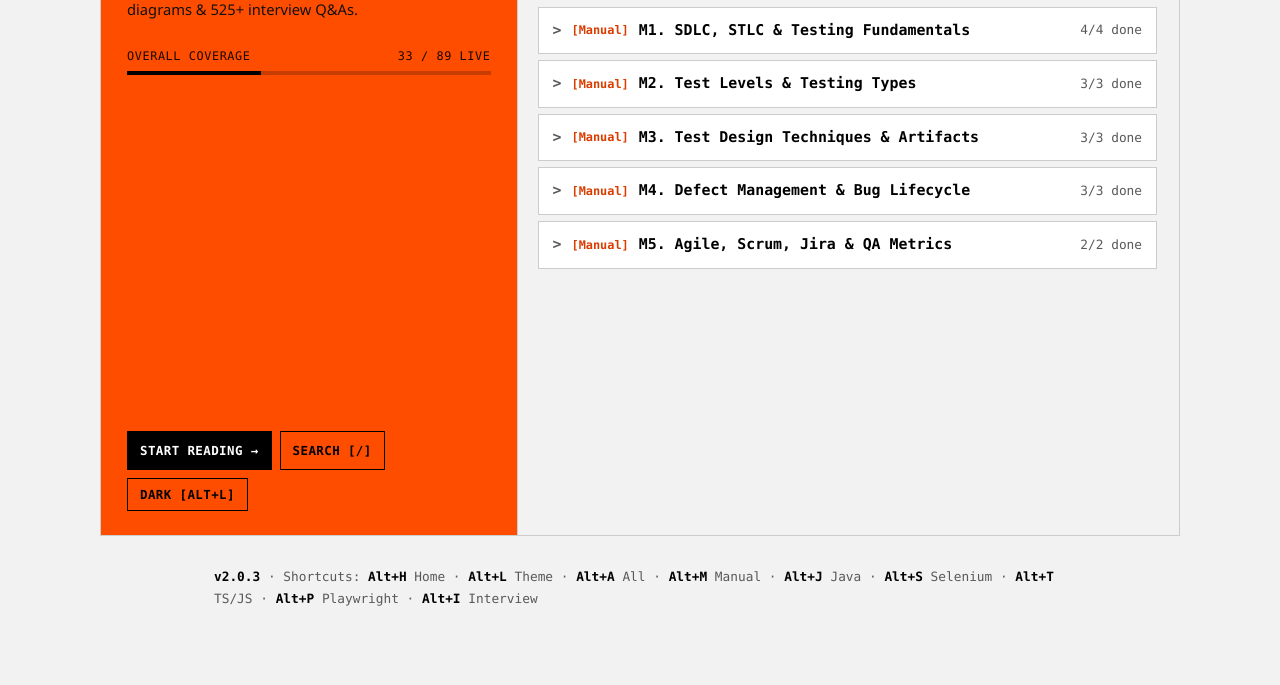
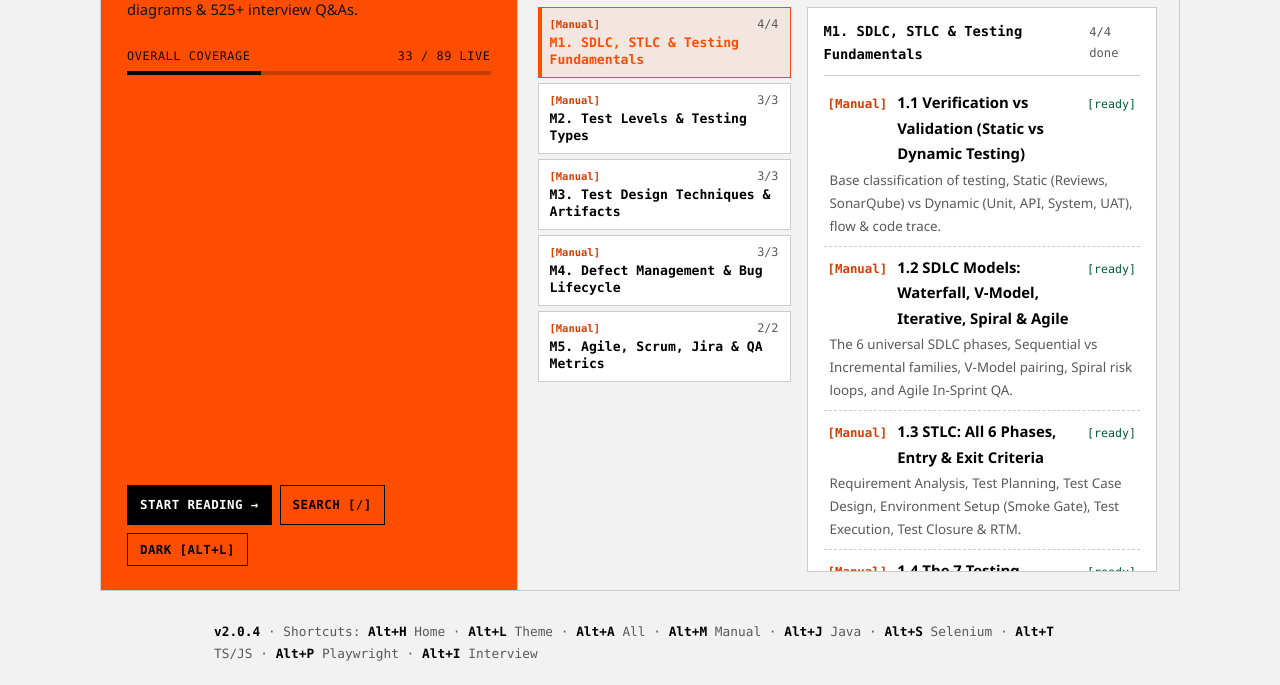
Before and after one commit to prasanthkankati/sdet-explainer, a plain HTML site: page site/index.html in a window 1280 px wide. Shown: the part 194-879 px from the top of the page. Before the commit the page ends 824 px from the top, so only its background shows below. Drawn offline with Linux system fonts and the light colour scheme.

Commit message:
v2.0.4: Zero-jitter Master-Detail 2-pane deck inside single home slide

```diff
--- a/site/app.js
+++ b/site/app.js
@@ -70,7 +70,7 @@
   }
 
   // Global Header Brand Link + Alt+<Letter> Track, Home & Light/Dark Theme Shortcuts
-  const SITE_VERSION = "v2.0.3";
+  const SITE_VERSION = "v2.0.4";
   const SHORTCUT_MAP = {
     h: "HOME",
     l: "THEME",
@@ -371,20 +371,14 @@
         groups.get(sec).push(t);
       });
 
-      let html = "";
-      groups.forEach((items, sec) => {
-        items.sort((a, b) => (a.order || 99) - (b.order || 99));
+      const secKeys = Array.from(groups.keys());
+      let activeSec = secKeys[0] || "";
+
+      function renderCards(secName) {
+        const items = (groups.get(secName) || []).slice().sort((a, b) => (a.order || 99) - (b.order || 99));
         const secDone = items.filter(x => x.file).length;
-        const secTrack = items[0] ? items[0].track : "";
-        const openCls = q ? " open" : "";
-        html += `<div class="sec-group${openCls}">` +
-          `<div class="sec-hdr" title="Hover to preview · Click to pin">` +
-            `<span class="sec-chev">&gt;</span>` +
-            `<span class="tag ${secTrack}">${secTrack}</span>` +
-            `<span class="sec-title">${esc(sec)}</span>` +
-            `<span class="sec-count">${secDone}/${items.length} done</span>` +
-          `</div>` +
-          `<div class="sec-body"><div class="sec-inner">` +
+        return `<div class="deck-chapters-hdr"><b>${esc(secName)}</b><span>${secDone}/${items.length} done</span></div>` +
+          `<div class="deck-chapters-list fade-in">` +
           items.map(t => {
             if (t.file) {
               return `<a class="card" href="topics/${t.file}"><div class="card-top"><span class="tag ${t.track}">${t.track}</span>` +
@@ -394,13 +388,31 @@
                 `<h3>${esc(t.title)}</h3><span class="status-pill">[queued]</span></div><p>${esc(t.summary)}</p></div>`;
             }
           }).join("") +
-          `</div></div></div>`;
+          `</div>`;
+      }
+
+      let secHtml = "";
+      groups.forEach((items, sec) => {
+        const secDone = items.filter(x => x.file).length;
+        const secTrack = items[0] ? items[0].track : "";
+        const actCls = sec === activeSec ? " active" : "";
+        secHtml += `<button type="button" class="sec-row${actCls}" data-sec="${esc(sec)}">` +
+          `<div class="sec-row-top"><span class="tag ${secTrack}">${secTrack}</span><span class="sec-row-count">${secDone}/${items.length}</span></div>` +
+          `<div class="sec-row-title">${esc(sec)}</div>` +
+        `</button>`;
       });
-      grid.innerHTML = html;
 
-      grid.querySelectorAll(".sec-hdr").forEach(hdr => {
-        hdr.addEventListener("click", () => {
-          hdr.parentElement.classList.toggle("pinned");
+      grid.innerHTML = `<div class="deck-split">` +
+        `<div class="deck-sections">${secHtml}</div>` +
+        `<div class="deck-chapters" id="deck-chapters">${renderCards(activeSec)}</div>` +
+      `</div>`;
+
+      const chaptersEl = document.getElementById("deck-chapters");
+      grid.querySelectorAll(".sec-row").forEach(btn => {
+        btn.addEventListener("click", () => {
+          activeSec = btn.dataset.sec;
+          grid.querySelectorAll(".sec-row").forEach(b => b.classList.toggle("active", b === btn));
+          if (chaptersEl) chaptersEl.innerHTML = renderCards(activeSec);
         });
       });
     }
--- a/site/index.html
+++ b/site/index.html
@@ -4,7 +4,7 @@
 <meta charset="utf-8">
 <meta name="viewport" content="width=device-width,initial-scale=1">
 <title>SDET Explainer</title>
-<link rel="stylesheet" href="style.css?v=2.0.3">
+<link rel="stylesheet" href="style.css?v=2.0.4">
 </head>
 <body class="home-page">
 <div class="wrap home-wrap">
@@ -12,7 +12,7 @@
     <div class="hero-col-left">
       <div class="hero-meta-row">
         <span class="hero-kicker">01 / SDET SYLLABUS</span>
-        <span class="hero-kicker">v2.0.3</span>
+        <span class="hero-kicker">v2.0.4</span>
       </div>
       <h1><a href="index.html" id="home-link" title="Home (Alt+H)">SDET<br>EXPLAINER</a></h1>
       <p class="hero-sub">Engineering internals, architecture diagrams &amp; 525+ interview Q&amp;As.</p>
@@ -47,8 +47,8 @@
     </div>
   </section>
 </div>
-<footer><b>v2.0.3</b> &middot; Shortcuts: <b>Alt+H</b> Home &middot; <b>Alt+L</b> Theme &middot; <b>Alt+A</b> All &middot; <b>Alt+M</b> Manual &middot; <b>Alt+J</b> Java &middot; <b>Alt+S</b> Selenium &middot; <b>Alt+T</b> TS/JS &middot; <b>Alt+P</b> Playwright &middot; <b>Alt+I</b> Interview</footer>
-<script src="topics.js?v=2.0.3"></script>
-<script src="app.js?v=2.0.3"></script>
+<footer><b>v2.0.4</b> &middot; Shortcuts: <b>Alt+H</b> Home &middot; <b>Alt+L</b> Theme &middot; <b>Alt+A</b> All &middot; <b>Alt+M</b> Manual &middot; <b>Alt+J</b> Java &middot; <b>Alt+S</b> Selenium &middot; <b>Alt+T</b> TS/JS &middot; <b>Alt+P</b> Playwright &middot; <b>Alt+I</b> Interview</footer>
+<script src="topics.js?v=2.0.4"></script>
+<script src="app.js?v=2.0.4"></script>
 </body>
 </html>
--- a/site/style.css
+++ b/site/style.css
@@ -103,19 +103,24 @@ body.cmd-open > *:not(.cmd-backdrop){filter:blur(6px);pointer-events:none;user-s
 .qa-chip:hover .tag{color:#000000}
 .qa-chip .tag{margin:0}
 .stats{color:var(--muted);margin:0 0 8px;font-size:.85rem}
-.grid{display:flex;flex-direction:column;gap:6px}
-.sec-group{border:1px solid var(--border);background:var(--code-bg);transition:border-color .22s ease,box-shadow .22s ease}
-.sec-group:hover,.sec-group.open,.sec-group.pinned{border-color:var(--accent);box-shadow:inset 3px 0 0 var(--accent)}
-.sec-hdr{margin:0;padding:10px 14px;color:var(--bold);font-weight:700;font-size:.93rem;display:flex;align-items:center;gap:10px;cursor:pointer;user-select:none;font-family:Consolas,"Cascadia Mono","Courier New",monospace}
-.sec-chev{color:var(--muted);font-weight:700;display:inline-block;transition:transform .26s cubic-bezier(.22,1,.36,1),color .2s ease}
-.sec-group:hover .sec-chev,.sec-group.open .sec-chev,.sec-group.pinned .sec-chev{transform:rotate(90deg);color:var(--accent)}
-.sec-title{flex:1;min-width:0;white-space:nowrap;overflow:hidden;text-overflow:ellipsis}
-.sec-group:hover .sec-title,.sec-group.open .sec-title,.sec-group.pinned .sec-title{color:var(--accent)}
-.sec-count{color:var(--muted);font-weight:400;font-size:.8rem;flex-shrink:0}
-.sec-body{display:grid;grid-template-rows:0fr;opacity:0;transition:grid-template-rows .3s cubic-bezier(.22,1,.36,1),opacity .24s ease}
-.sec-group:hover .sec-body,.sec-group.open .sec-body,.sec-group.pinned .sec-body{grid-template-rows:1fr;opacity:1}
-.sec-inner{overflow:hidden;min-height:0;padding:0 14px}
-.sec-group:hover .sec-inner,.sec-group.open .sec-inner,.sec-group.pinned .sec-inner{border-top:1px solid var(--border);padding:4px 14px 8px}
+.grid{display:block}
+.deck-split{display:grid;grid-template-columns:255px 1fr;gap:14px;align-items:start;min-height:0}
+.deck-sections{display:flex;flex-direction:column;gap:5px;max-height:calc(100vh - 235px);overflow-y:auto;padding-right:2px}
+.sec-row{width:100%;text-align:left;padding:9px 11px;border:1px solid var(--border);background:var(--code-bg);color:var(--text);font-family:Consolas,"Cascadia Mono",monospace;font-size:.82rem;cursor:pointer;display:flex;flex-direction:column;gap:3px;transition:border-color .15s ease}
+.sec-row:hover{border-color:var(--accent)}
+.sec-row.active{border-color:var(--accent);box-shadow:inset 3px 0 0 var(--accent);background:rgba(255,77,0,.07)}
+.sec-row-top{display:flex;justify-content:space-between;align-items:center;gap:6px;width:100%}
+.sec-row-title{color:var(--bold);font-weight:700;line-height:1.3}
+.sec-row.active .sec-row-title{color:var(--accent)}
+.sec-row-count{color:var(--muted);font-size:.74rem}
+.deck-chapters{border:1px solid var(--border);background:var(--code-bg);padding:12px 16px;max-height:calc(100vh - 235px);overflow-y:auto}
+.deck-chapters-hdr{display:flex;justify-content:space-between;align-items:baseline;padding-bottom:8px;margin-bottom:6px;border-bottom:1px solid var(--border);font-family:Consolas,"Cascadia Mono",monospace;font-size:.86rem;color:var(--accent);font-weight:700}
+.deck-chapters-hdr span{color:var(--muted);font-weight:400;font-size:.76rem}
+.deck-chapters-list.fade-in{animation:slideUpIn .22s cubic-bezier(.22,1,.36,1) both}
+@media (max-width:860px){
+  .deck-split{grid-template-columns:1fr}
+  .deck-sections,.deck-chapters{max-height:none}
+}
 .card{display:block;padding:8px 4px;border-bottom:1px dashed var(--border);color:var(--text);transition:padding-left .18s ease}
 .card:last-child{border-bottom:0}
 .card:hover{text-decoration:none;padding-left:8px}
```
Also changed, not shown: 2 other files.
